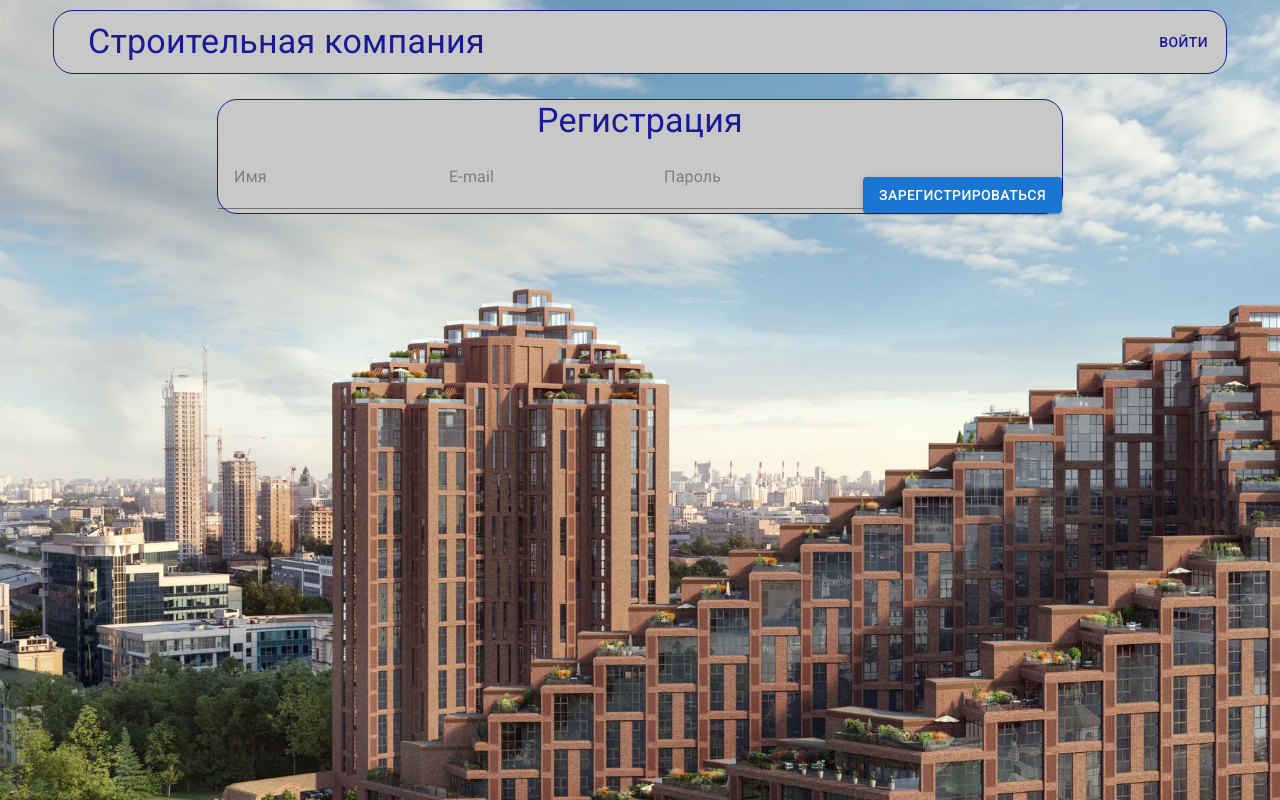
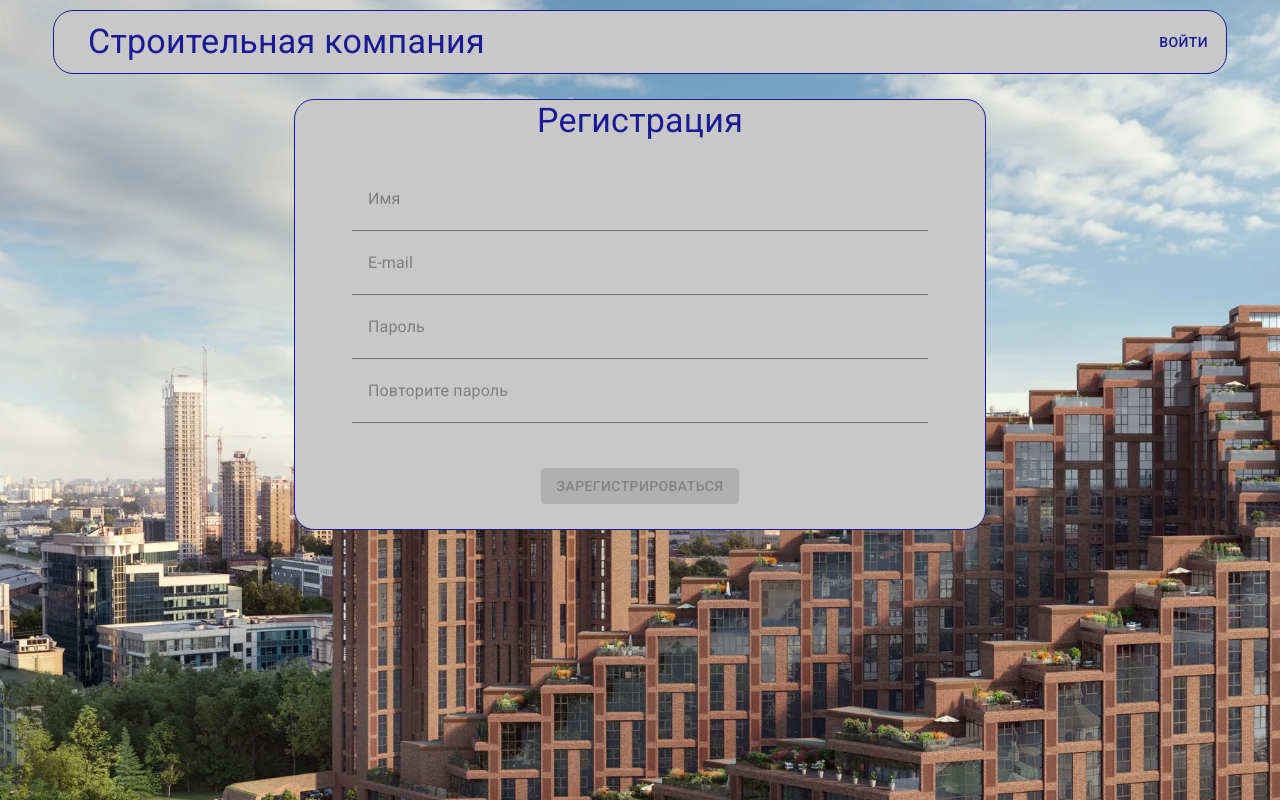
Before and after one commit to n1kkru/building-company, a React (Create React App) app: page /register in a window 1280 px wide. Built offline with nearby package versions, Linux system fonts and the light colour scheme; no server answers.

Commit message:
fix: изменение статуса

```diff
--- a/src/pages/filling-report/filling-report.tsx
+++ b/src/pages/filling-report/filling-report.tsx
@@ -19,7 +19,7 @@ import { useNavigate } from "react-router-dom";
 export const FillingReport = () => {
   const dispatch = useDispatch();
   const navigate = useNavigate();
-  const [object, setObject] = useState<TObject>();
+  const object = useSelector(state => state.reportsReducers.formData.object);
 
   /* рефы */
   const titleRef = useRef<HTMLInputElement>(null);
@@ -84,10 +84,7 @@ export const FillingReport = () => {
 
   const onReportClick = () => {
     dispatch(fetchPostReport(formData))
-    .then((data) =>  {
-      console.log('1',data);
-      dispatch(updateTotalReports(object!))
-    })
+    dispatch(updateTotalReports(object!))
   };
 
   const handlerAutocomplete = (e: SyntheticEvent) => {
--- a/src/pages/login/login.tsx
+++ b/src/pages/login/login.tsx
@@ -18,8 +18,6 @@ export const Login = () => {
   const isAuth = useSelector((state) => state.userReducers.isAuthCheck);
 
   /* рефы на поля */
-  const passRef = useRef<HTMLInputElement>(null);
-  const emailRef = useRef<HTMLInputElement>(null);
   const buttonRef = useRef<HTMLButtonElement>(null);
 
   useEffect(() => {
@@ -58,7 +56,6 @@ export const Login = () => {
       <form className={styles.form} name="login">
         <Input
           required
-          inputRef={emailRef}
           sx={{ padding: 2, width: "90%" }}
           type="email"
           name="email"
@@ -71,7 +68,6 @@ export const Login = () => {
         />
         <Input
           required
-          inputRef={passRef}
           sx={{ padding: 2, width: "90%" }}
           type="password"
           name="password"
--- /dev/null
+++ b/src/pages/register/register.module.css
@@ -0,0 +1,15 @@
+.form {
+  display: flex;
+  flex-direction: column;
+  align-items: center;
+  padding: 25px;
+  min-width: 50vw;
+  min-height: max-content;
+}
+
+.error {
+  max-width:  50%;
+  align-self: start;
+  padding: 10px 30px 0;
+  color: rgb(197, 23, 23);
+}
--- a/src/pages/register/register.tsx
+++ b/src/pages/register/register.tsx
@@ -1,9 +1,11 @@
-import { SyntheticEvent, useState } from "react";
+import { SyntheticEvent, useEffect, useRef, useState } from "react";
 import { useNavigate } from "react-router-dom";
 import { Button, Input, Typography } from "@mui/material";
 
 import { useDispatch, useSelector } from "../../state/store";
 import { registerUserThunk } from "../../state/userSlice";
+
+import styles from "./register.module.css";
 
 export const Register = () => {
   const dispatch = useDispatch();
@@ -11,43 +13,87 @@ export const Register = () => {
   const [name, setName] = useState("");
   const [email, setEmail] = useState("");
   const [password, setPassword] = useState("");
+  const [passwordCheck, setPasswordCheck] = useState("");
+  const [errorText, setErrorText] = useState<string | null>(null);
+
   const isRegCheck = useSelector((state) => state.userReducers.isRegCheck);
+  const buttonRef = useRef<HTMLButtonElement>(null);
+
+  const validationForm = (fields: {
+    name: string;
+    email: string;
+    password: string;
+    passwordCheck: string;
+  }): boolean => {
+    let valid = true;
+    let regex =
+      /^(([^<>()\[\]\\.,;:\s@"]+(\.[^<>()\[\]\\.,;:\s@"]+)*)|(".+"))@((\[[0-9]{1,3}\.[0-9]{1,3}\.[0-9]{1,3}\.[0-9]{1,3}])|(([a-zA-Z\-0-9]+\.)+[a-zA-Z]{2,}))$/;
+    if (fields.email == "") {
+      valid = false;
+    }
+    else if (!regex.test(fields.email)) {
+      setErrorText("Введите корректный email");
+      valid = false;
+    }
+    else if (fields.password == "") {
+      valid = false;
+    }
+    else if (fields.passwordCheck == "") {
+      valid = false;
+    }
+    else if (fields.password !== fields.passwordCheck) {
+      setErrorText("Пароли не совпадают");
+      valid = false;
+    }
+    return valid;
+  };
+
+  useEffect(() => {
+    console.log(">>>", errorText);
+
+    if (validationForm({ name, email, password, passwordCheck })) {
+      buttonRef.current?.classList.remove("Mui-disabled");
+      buttonRef.current?.removeAttribute("disabled");
+      setErrorText(null);
+    } else {
+      buttonRef.current?.classList.add("Mui-disabled");
+      buttonRef.current?.setAttribute("disabled", "true");
+    }
+  }, [name, email, password, passwordCheck]);
 
   const handleSubmit = (e: SyntheticEvent) => {
     e.preventDefault();
-    dispatch(registerUserThunk({ name, email, password }));
-    navigate("/login");
+    dispatch(registerUserThunk({ name, email, password })).then(() =>
+      navigate("/login")
+    );
   };
 
   return (
-    <main className={"main"}>
     <div>
       <Typography variant="h4" component="h2">
         Регистрация
       </Typography>
-        <form className="form" name="register" onSubmit={handleSubmit}>
+      <form className={styles.form} name="register" onSubmit={handleSubmit}>
         <Input
-            sx={{ padding: 2 }}
+          sx={{ padding: 2, width: "90%" }}
           type="text"
           placeholder="Имя"
           onChange={(e) => setName(e.target.value)}
           value={name}
           name="name"
-            error={false}
           size="medium"
         />
         <Input
-            sx={{ padding: 2 }}
+          sx={{ padding: 2, width: "90%" }}
           type="email"
           placeholder="E-mail"
           onChange={(e) => setEmail(e.target.value)}
           value={email}
           name={"email"}
-            error={false}
           size={"medium"}
         />
         <Input
-            sx={{ padding: 2 }}
+          sx={{ padding: 2, width: "90%" }}
           type="password"
           name="password"
           placeholder="Пароль"
@@ -55,22 +101,27 @@ export const Register = () => {
             setPassword(e.target.value);
           }}
           size="medium"
-            onError={() => {}}
         />
+        <Input
+          sx={{ padding: 2, width: "90%" }}
+          type="password"
+          name="password"
+          placeholder="Повторите пароль"
+          onChange={(e) => {
+            setPasswordCheck(e.target.value);
+          }}
+          size="medium"
+        />
+        <Typography className={styles.error}>{errorText}</Typography>
         <Button
+          ref={buttonRef}
           sx={{ marginBlockStart: "35px" }}
           variant="contained"
           onClick={handleSubmit}
         >
           Зарегистрироваться
         </Button>
-          {/* {errorText && (
-              <p className={`${styles.error} text text_type_main-default pb-6`}>
-                {errorText}
-              </p>
-            )} */}
       </form>
     </div>
-    </main>
   );
 };
--- a/src/state/reportsSlice.ts
+++ b/src/state/reportsSlice.ts
@@ -52,10 +52,15 @@ export const fetchPostReport = createAsyncThunk(
   }
 );
 
+export type TUpdateStatus = {
+  id: number;
+  status: TStatus;
+}
+
 export const updateReport = createAsyncThunk(
   "reports/updateReport",
-  async function (report: TReport) {
-    const res = await updateReportStatusApi(report);
+  async function (data: TUpdateStatus) {
+    const res = await updateReportStatusApi(data);
     return res;
   }
 );
--- a/src/utils/api.ts
+++ b/src/utils/api.ts
@@ -1,3 +1,4 @@
+import { TUpdateStatus } from "../state/reportsSlice";
 import { TNewReport, TObject, TReport, TStatus, TUser } from "./types";
 
 const BASE_URL = "https://3ed8cab4c3743da5.mokky.dev";
@@ -96,13 +97,13 @@ export const getUserApi = () =>
     } as HeadersInit,
   }).then((data) => checkResponse<TUser>(data));
 
-export const updateReportStatusApi = (report: TReport) =>
-  fetch(`${BASE_URL}/reports/${report.id}`, {
+export const updateReportStatusApi = (data : TUpdateStatus) =>
+  fetch(`${BASE_URL}/reports/${data.id}`, {
     method: 'PATCH',
     headers: {
       'Content-Type': 'application/json;charset=utf-8'
     },
-    body: JSON.stringify({...report})
+    body: JSON.stringify({status: data.status})
   })
   .then((res) => checkResponse<{}>(res))
     .then(res => console.log('updateReport > ',res));
--- a/src/utils/status.tsx
+++ b/src/utils/status.tsx
@@ -77,12 +77,7 @@ function EditStatus(props: GridRenderEditCellParams<any, string>) {
       console.log(">>> Изменен статус у элемента с ID:", event.target.value);
       distpatch(updateReport({
         id: thisRow.id,
-        title: thisRow.title,
-        text: thisRow.text,
-        email: thisRow.email,
         status: event.target.value as TStatus,
-        date: thisRow.date,
-        object: thisRow.objectName
       }))
     }
   };
```
Lines whose indentation alone changed are shown as unchanged.
